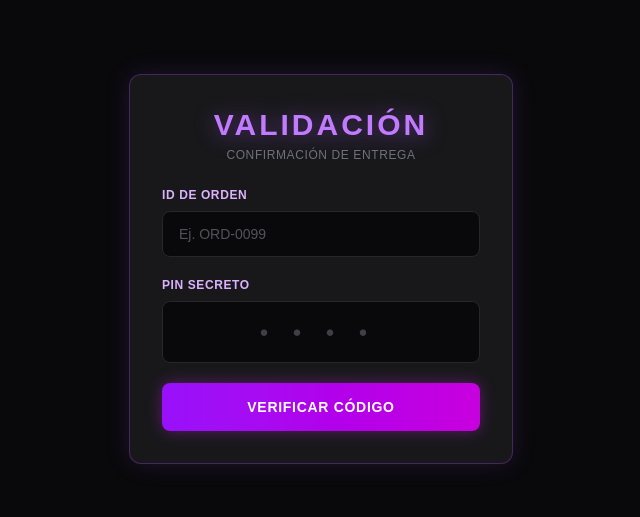
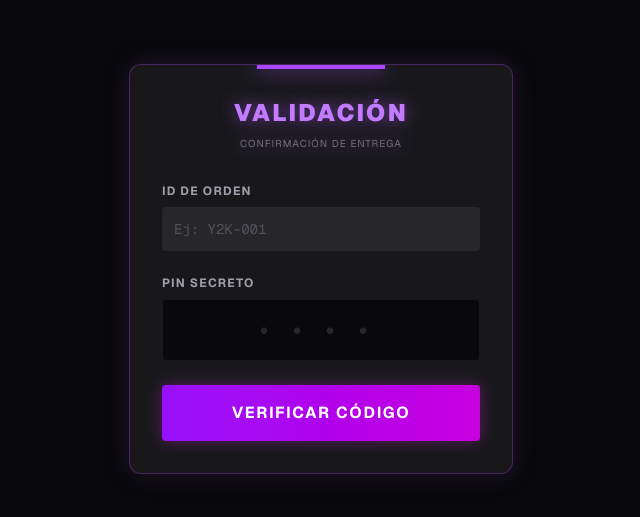
Before and after one commit to tomasalegs/tiendaRopa, a Next.js app: page /entregar in a window 1280 px wide. Shown: the part 131-648 px from the top of the page, without its empty margins (319-959 px from the left). Built offline with nearby package versions, Linux system fonts and the light colour scheme; no server answers; what aws-amplify would draw is missing.

Commit message:
feat: proyecto inicial con entregas Y2K y AWS Amplify

```diff
--- a/app/entregar/page.tsx
+++ b/app/entregar/page.tsx
@@ -1,13 +1,14 @@
 "use client";
+import { useState } from "react";
+import { Amplify } from 'aws-amplify';
+import { generateClient } from 'aws-amplify/data';
+import type { Schema } from '@/amplify/data/resource';
+import outputs from '../../amplify_outputs.json';
 
-import { useState, FormEvent } from "react";
-import { Amplify } from "aws-amplify";
-import { generateClient } from "aws-amplify/data";
-import outputs from "@/amplify_outputs.json";
-import type { Schema } from "@/amplify/data/resource";
-
+// 1. Configuramos Amplify con las credenciales de tu backend
 Amplify.configure(outputs);
 
+// 2. Generamos el cliente para conectarnos a la base de datos
 const client = generateClient<Schema>();
 
 export default function EntregarPage() {
@@ -15,24 +16,27 @@ export default function EntregarPage() {
   const [pin, setPin] = useState("");
   const [loading, setLoading] = useState(false);
 
-  const handleValidate = async (e: FormEvent) => {
+  const handleValidate = async (e: React.FormEvent) => {
     e.preventDefault();
     setLoading(true);
 
     try {
+      // 3. Buscamos la orden usando la API Key
       const { data: items, errors } = await client.models.Product.list({
         filter: { id: { eq: orderId.trim() } },
-        authMode: 'apiKey',
+        authMode: 'apiKey'
       });
 
       if (errors) {
         console.error("GraphQL Errors:", errors);
         alert("Error de conexión con la base de datos");
+        setLoading(false);
         return;
       }
 
       if (!items || items.length === 0) {
         alert("Error: Orden no encontrada en el sistema");
+        setLoading(false);
         return;
       }
 
@@ -40,14 +44,14 @@ export default function EntregarPage() {
       const pinBD = String(prenda.pinSecreto || "").trim();
       const pinIngresado = String(pin || "").trim();
 
+      // 4. Si el PIN coincide, actualizamos el estado
       if (pinBD === pinIngresado) {
-        await client.models.Product.update(
-          {
-            id: prenda.id,
-            estado: "Entregado",
-          },
-          { authMode: 'apiKey' }
-        );
+        await client.models.Product.update({
+          id: prenda.id,
+          estado: "Entregado"
+        }, {
+          authMode: 'apiKey'
+        });
 
         alert("¡Prenda Entregada y registrada con Éxito!");
         setOrderId("");
@@ -56,7 +60,7 @@ export default function EntregarPage() {
         alert("Error: Código incorrecto");
       }
     } catch (err) {
-      console.error("Error al validar entrega:", err);
+      console.error("Error al validar:", err);
       alert("Ocurrió un error inesperado al consultar la base de datos.");
     } finally {
       setLoading(false);
@@ -64,90 +68,51 @@ export default function EntregarPage() {
   };
 
   return (
-    <div className="min-h-screen bg-zinc-950 flex flex-col items-center justify-center p-4">
-      <div className="w-full max-w-sm bg-zinc-900 rounded-xl border border-purple-500/30 shadow-[0_0_25px_rgba(168,85,247,0.15)] p-6 sm:p-8">
-        <div className="text-center mb-6">
-          <h1 className="text-2xl sm:text-3xl font-black text-purple-400 tracking-widest drop-shadow-[0_2px_10px_rgba(168,85,247,0.5)]">
-            VALIDACIÓN
-          </h1>
-          <p className="text-xs text-zinc-500 tracking-wider mt-1 uppercase font-medium">
-            Confirmación de Entrega
-          </p>
-        </div>
+    <div className="min-h-screen bg-zinc-950 flex flex-col items-center justify-center p-4 font-sans">
+      <div className="w-full max-w-sm bg-zinc-900 rounded-xl p-8 border border-purple-500/30 shadow-[0_0_25px_rgba(168,85,247,0.15)] relative overflow-hidden">
+        <div className="absolute top-0 left-1/2 -translate-x-1/2 w-32 h-1 bg-purple-500 shadow-[0_0_20px_rgba(168,85,247,1)]"></div>
 
-        <form onSubmit={handleValidate} className="space-y-5">
+        <h1 className="text-purple-400 font-black text-2xl text-center tracking-widest mb-8 drop-shadow-[0_0_8px_rgba(168,85,247,0.6)]">
+          VALIDACIÓN
+          <span className="block text-zinc-500 text-[10px] tracking-widest mt-2 font-normal">CONFIRMACIÓN DE ENTREGA</span>
+        </h1>
+
+        <form onSubmit={handleValidate} className="space-y-6">
           <div>
-            <label
-              htmlFor="orderId"
-              className="block text-xs font-semibold uppercase tracking-wider text-purple-300 mb-2"
-            >
-              ID de Orden
+            <label className="block text-zinc-400 text-xs font-bold mb-2 uppercase tracking-widest">
+              ID DE ORDEN
             </label>
             <input
-              id="orderId"
               type="text"
               value={orderId}
               onChange={(e) => setOrderId(e.target.value)}
-              placeholder="Ej. ORD-0099"
-              required
+              placeholder="Ej: Y2K-001"
               disabled={loading}
-              className="w-full px-4 py-3 bg-zinc-950 border border-zinc-800 rounded-lg text-purple-100 placeholder:text-zinc-600 focus:outline-none focus:border-purple-500 focus:ring-1 focus:ring-purple-500 disabled:opacity-50 transition-all text-sm"
+              className="w-full bg-zinc-800 border-none rounded p-3 text-purple-100 placeholder-zinc-600 focus:outline-none focus:ring-1 focus:ring-purple-500 transition-all font-mono text-sm"
             />
           </div>
 
           <div>
-            <label
-              htmlFor="pin"
-              className="block text-xs font-semibold uppercase tracking-wider text-purple-300 mb-2"
-            >
-              PIN Secreto
+            <label className="block text-zinc-400 text-xs font-bold mb-2 uppercase tracking-widest">
+              PIN SECRETO
             </label>
             <input
-              id="pin"
-              type="text"
-              inputMode="numeric"
-              maxLength={6}
+              type="password"
               value={pin}
               onChange={(e) => setPin(e.target.value)}
               placeholder="••••"
-              required
+              maxLength={4}
               disabled={loading}
-              className="w-full px-4 py-3 bg-zinc-950 border border-zinc-800 rounded-lg text-purple-100 placeholder:text-zinc-700 focus:outline-none focus:border-purple-500 focus:ring-1 focus:ring-purple-500 disabled:opacity-50 transition-all text-center text-3xl font-mono tracking-[0.5em]"
+              className="w-full bg-zinc-950 border border-zinc-900 rounded p-3 text-purple-100 text-center text-3xl tracking-[0.5em] placeholder-zinc-800 focus:outline-none focus:border-purple-500 focus:ring-1 focus:ring-purple-500 transition-all font-mono"
             />
           </div>
 
           <button
             type="submit"
             disabled={loading}
-            className="w-full py-3.5 px-4 bg-gradient-to-r from-purple-600 to-fuchsia-600 hover:from-purple-500 hover:to-fuchsia-500 active:scale-[0.99] disabled:opacity-60 disabled:cursor-not-allowed text-white font-bold rounded-lg shadow-[0_0_15px_rgba(192,38,211,0.4)] transition-all cursor-pointer text-sm tracking-wider uppercase flex items-center justify-center gap-2"
+            className="w-full mt-6 py-4 bg-gradient-to-r from-purple-600 to-fuchsia-600 text-white font-bold tracking-widest rounded shadow-[0_0_15px_rgba(192,38,211,0.4)] hover:shadow-[0_0_25px_rgba(192,38,211,0.7)] hover:scale-[1.02] transition-all disabled:opacity-50 flex justify-center items-center gap-2"
           >
-            {loading ? (
-              <>
-                <svg
-                  className="animate-spin h-5 w-5 text-white"
-                  xmlns="http://www.w3.org/2000/svg"
-                  fill="none"
-                  viewBox="0 0 24 24"
-                >
-                  <circle
-                    className="opacity-25"
-                    cx="12"
-                    cy="12"
-                    r="10"
-                    stroke="currentColor"
-                    strokeWidth="4"
-                  />
-                  <path
-                    className="opacity-75"
-                    fill="currentColor"
-                    d="M4 12a8 8 0 018-8V0C5.373 0 0 5.373 0 12h4zm2 5.291A7.962 7.962 0 014 12H0c0 3.042 1.135 5.824 3 7.938l3-2.647z"
-                  />
-                </svg>
-                <span>VERIFICANDO...</span>
-              </>
-            ) : (
-              "VERIFICAR CÓDIGO"
-            )}
+            {loading ? "VERIFICANDO..." : "VERIFICAR CÓDIGO"}
           </button>
         </form>
       </div>
```
Also changed, not shown: 1 other file (tests, documents, lock files or other folders).
